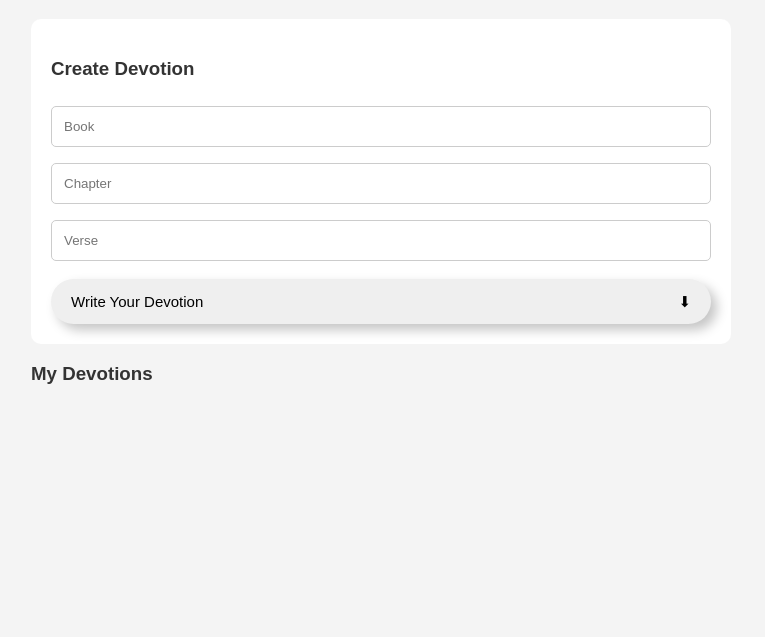
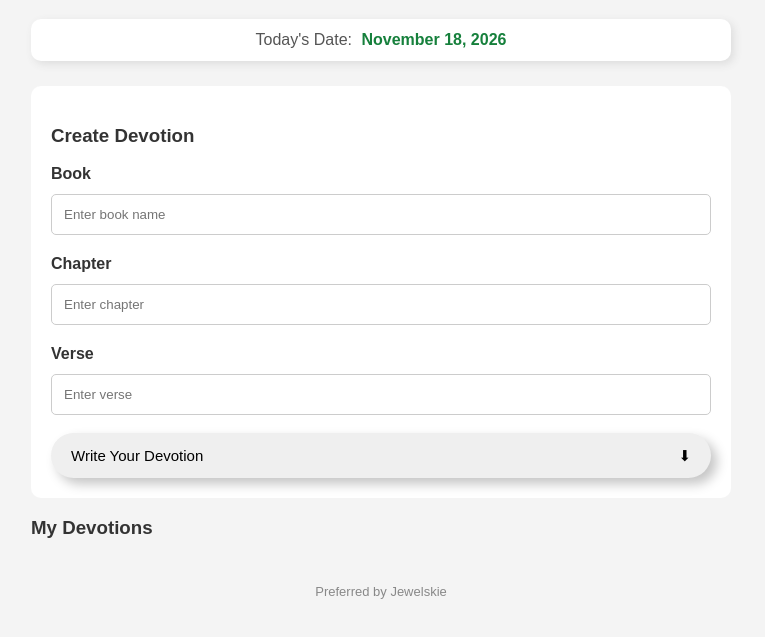
Before and after one commit to jewelcoranez/my-devotion-notes, a plain HTML site: page index.html in a window 1280 px wide. Shown: the part 91-728 px from the top of the page, without its empty margins (259-1024 px from the left). Drawn offline with Linux system fonts and the light colour scheme.

Commit message:
Update Devotion Notes

```diff
--- a/index.html
+++ b/index.html
@@ -15,13 +15,24 @@
 
         <h1>My Devotion Notes</h1>
 
+        <!-- Today's Date -->
+        <div class="today-date">
+            <span>Today's Date:</span>
+            <strong id="todayDate"></strong>
+        </div>
+
         <div class="form-box">
 
             <h3>Create Devotion</h3>
 
-            <input type="text" id="book" placeholder="Book">
-            <input type="text" id="chapter" placeholder="Chapter">
-            <input type="text" id="verse" placeholder="Verse">
+            <label for="book">Book</label>
+            <input type="text" id="book" placeholder="Enter book name">
+
+            <label for="chapter">Chapter</label>
+            <input type="text" id="chapter" placeholder="Enter chapter">
+
+            <label for="verse">Verse</label>
+            <input type="text" id="verse" placeholder="Enter verse">
 
             <button class="write-toggle" onclick="toggleForm()">
                 <span>Write Your Devotion</span>
@@ -43,9 +54,13 @@
 
         <h3>My Devotions</h3>
 
-        <div id="devotionList"></div>
+       <div id="devotionList"></div>
 
-    </div>
+<footer class="footer">
+    Preferred by Jewelskie
+</footer>
+
+</div>
 
     <script src="script.js"></script>
 
--- a/script.js
+++ b/script.js
@@ -3,7 +3,48 @@ let devotions = JSON.parse(
     localStorage.getItem("devotions")
 ) || [];
 
-// Save devotions to Local Storage
+// Get current local date
+function getLocalDate() {
+    const now = new Date();
+
+    const year = now.getFullYear();
+    const month = String(now.getMonth() + 1).padStart(2, "0");
+    const day = String(now.getDate()).padStart(2, "0");
+
+    return `${year}-${month}-${day}`;
+}
+
+// Format date for display
+function formatDate(dateString) {
+    if (!dateString) {
+        return "Date not recorded";
+    }
+
+    const [year, month, day] = dateString.split("-");
+
+    const date = new Date(
+        Number(year),
+        Number(month) - 1,
+        Number(day)
+    );
+
+    return date.toLocaleDateString("en-US", {
+        year: "numeric",
+        month: "long",
+        day: "numeric"
+    });
+}
+
+// Display Today's Date
+function displayTodayDate() {
+    const todayDate = document.getElementById("todayDate");
+
+    if (todayDate) {
+        todayDate.textContent = formatDate(getLocalDate());
+    }
+}
+
+// Save devotions
 function saveDevotions() {
     localStorage.setItem(
         "devotions",
@@ -13,7 +54,6 @@ function saveDevotions() {
 
 // Show or hide devotion form
 function toggleForm() {
-
     const form = document.getElementById("devotionForm");
     const arrow = document.getElementById("formArrow");
 
@@ -28,7 +68,6 @@ function toggleForm() {
 
 // Add new devotion
 function addDevotion() {
-
     const book = document.getElementById("book").value.trim();
     const chapter = document.getElementById("chapter").value.trim();
     const verse = document.getElementById("verse").value.trim();
@@ -43,7 +82,8 @@ function addDevotion() {
         book,
         chapter,
         verse,
-        devotion
+        devotion,
+        dateCreated: getLocalDate()
     });
 
     saveDevotions();
@@ -61,13 +101,11 @@ function addDevotion() {
 
 // Display saved devotions
 function displayDevotions() {
-
     const list = document.getElementById("devotionList");
 
     list.innerHTML = "";
 
     devotions.forEach((item, index) => {
-
         list.innerHTML += `
             <div class="devotion-card">
 
@@ -95,6 +133,14 @@ function displayDevotions() {
 
                 </div>
 
+                <div class="devotion-date">
+                    Date Created: ${escapeHTML(
+                        item.dateCreated
+                            ? formatDate(item.dateCreated)
+                            : "Date not recorded"
+                    )}
+                </div>
+
                 <div class="devotion-content" id="content-${index}">
                     ${escapeHTML(item.devotion)}
                 </div>
@@ -106,11 +152,10 @@ function displayDevotions() {
 
 // Show or hide individual devotion
 function toggleDevotion(index) {
-
     const content = document.getElementById("content-" + index);
 
     const button = content.previousElementSibling
-        .querySelector(".toggle-btn");
+        .previousElementSibling.querySelector(".toggle-btn");
 
     if (content.style.display === "block") {
         content.style.display = "none";
@@ -123,27 +168,22 @@ function toggleDevotion(index) {
 
 // Delete devotion
 function deleteDevotion(index) {
-
     const confirmDelete = confirm(
         "Are you sure you want to delete this devotion?"
     );
 
     if (confirmDelete) {
-
         devotions.splice(index, 1);
 
         saveDevotions();
 
         displayDevotions();
-
     }
 }
 
 // Protect displayed text
 function escapeHTML(value) {
-
     return String(value).replace(/[&<>"']/g, function(char) {
-
         return {
             "&": "&amp;",
             "<": "&lt;",
@@ -151,9 +191,9 @@ function escapeHTML(value) {
             '"': "&quot;",
             "'": "&#39;"
         }[char];
-
     });
 }
 
-// Load saved devotions
+// Load date and saved devotions
+displayTodayDate();
 displayDevotions();
--- a/style.css
+++ b/style.css
@@ -20,12 +20,41 @@ h3 {
     color: #333;
 }
 
+/* TODAY'S DATE */
+
+.today-date {
+    text-align: center;
+    background: white;
+    padding: 12px;
+    border-radius: 10px;
+    margin: 15px 0 25px;
+    color: #555;
+    box-shadow: 3px 3px 8px #ddd;
+}
+
+.today-date strong {
+    color: #16803c;
+    margin-left: 5px;
+}
+
+/* FORM AND DEVOTION CARDS */
+
 .form-box,
 .devotion-card {
     background: white;
     padding: 20px;
     border-radius: 10px;
     margin-bottom: 15px;
+}
+
+/* INPUT LABELS */
+
+label {
+    display: block;
+    font-weight: bold;
+    color: #333;
+    margin-top: 12px;
+    margin-bottom: 3px;
 }
 
 /* INPUT FIELDS */
@@ -141,6 +170,14 @@ button:hover::before {
     width: 6em;
 }
 
+/* DATE CREATED */
+
+.devotion-date {
+    color: #16803c;
+    font-size: 12px;
+    margin-top: 10px;
+}
+
 /* DEVOTION CONTENT */
 
 .devotion-content {
@@ -150,3 +187,24 @@ button:hover::before {
     line-height: 1.6;
     color: #444;
 }
+
+/* MOBILE RESPONSIVE */
+
+@media (max-width: 600px) {
+    body {
+        padding: 15px;
+    }
+
+    .devotion-title {
+        flex-wrap: wrap;
+    }
+}
+/* FOOTER */
+
+.footer {
+    text-align: center;
+    color: #888;
+    font-size: 13px;
+    margin-top: 30px;
+    padding: 15px;
+}
```
Also changed, not shown: 1 other file.
